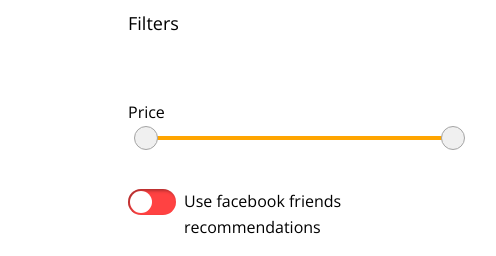
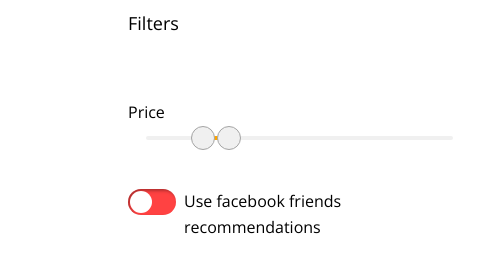
Before and after one commit to Boistean-Sergiu/gore, a website built with webpack: page recommend.html in a window 1280 px wide. Shown: the part 104-360 px from the top of the page, 0-496 px from the left. Built offline with nearby package versions, Linux system fonts and the light colour scheme.

Commit message:
fixed slider

```diff
--- a/recommend.html
+++ b/recommend.html
@@ -36,9 +36,9 @@
                             <div>
                                 <label id="price-slider-label">Price</label>
                             </div>
-                            <!-- se-min="-100" se-step="1" se-max="100"  -->
+                            <!-- data-min="-100" se-step="1" data-max="100"  -->
                             <div>
-                                <div id="price-slider" data-min-value="40" data-max-value="40" class="slider">
+                                <div id="price-slider" data-min="0" data-max="200" data-min-value="40" data-max-value="40" class="slider">
                                     <div class="slider-touch-left">
                                         <span></span>
                                     </div>
--- a/src/helpers.js
+++ b/src/helpers.js
@@ -32,8 +32,8 @@ let ZBRangeSlider = function (id) {
   let lineSpan = slider.querySelector('.slider-line span')
 
   // get some properties
-  let min = parseFloat(slider.getAttribute('se-min'))
-  let max = parseFloat(slider.getAttribute('se-max'))
+  let min = parseFloat(slider.getAttribute('data-min'))
+  let max = parseFloat(slider.getAttribute('data-max'))
 
   // retrieve default values
   let defaultMinValue = min
@@ -236,13 +236,13 @@ export const initZBRangeSlider = (id, label) => {
     console.log('init')
 
     console.log(min, max, this)
-    document.getElementById(label).innerHTML = 'Price   Min: ' + min + ' Max: ' + max
+    document.getElementById(label).innerHTML = 'Price   Min: ' + parseInt(min, 10) + ' Max: ' + parseInt(max, 10)
   }
 
   newRangeSlider.didChanged = function (min, max) {
     console.log('init3')
 
     console.log(min, max, this)
-    document.getElementById(label).innerHTML = 'Price  Min: ' + min + ' Max: ' + max
+    document.getElementById(label).innerHTML = 'Price  Min: ' + parseInt(min, 10) + ' Max: ' + parseInt(max, 10)
   }
 }
```
